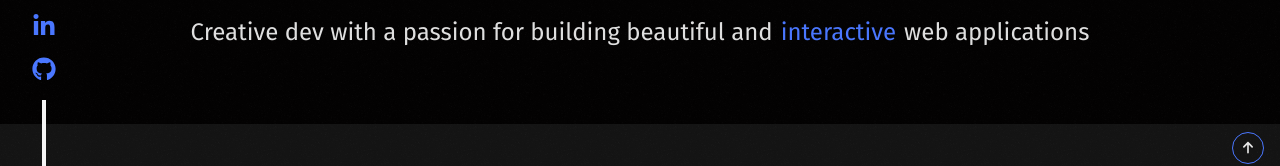
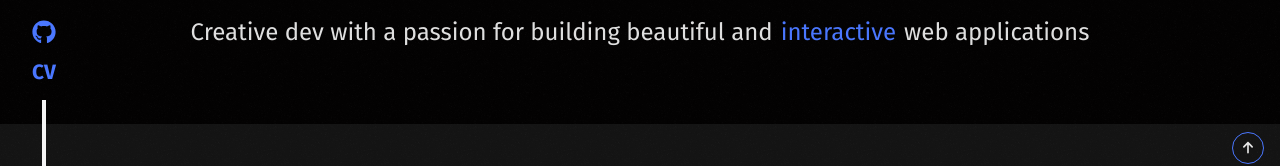
Before and after one commit to vitorsm19/Portfolio, a React (Vite) app: page / in a window 1280 px wide. Shown: the part 620-786 px from the top of the page. Built offline with nearby package versions, Linux system fonts and the light colour scheme.

Commit message:
Side links updated

```diff
--- a/src/App.jsx
+++ b/src/App.jsx
@@ -7,7 +7,7 @@ import Skills from "./components/Skills.jsx";
 import Projects from "./components/Projects.jsx";
 import Contact from "./components/Contact.jsx";
 import { FontAwesomeIcon } from "@fortawesome/react-fontawesome";
-import { faArrowUp } from "@fortawesome/free-solid-svg-icons";
+import { faArrowUp, faFileDownload } from "@fortawesome/free-solid-svg-icons";
 
 function App() {
   return (
@@ -41,7 +41,12 @@ function App() {
               <path d="M165.9 397.4c0 2-2.3 3.6-5.2 3.6-3.3.3-5.6-1.3-5.6-3.6 0-2 2.3-3.6 5.2-3.6 3-.3 5.6 1.3 5.6 3.6zm-31.1-4.5c-.7 2 1.3 4.3 4.3 4.9 2.6 1 5.6 0 6.2-2s-1.3-4.3-4.3-5.2c-2.6-.7-5.5.3-6.2 2.3zm44.2-1.7c-2.9.7-4.9 2.6-4.6 4.9.3 2 2.9 3.3 5.9 2.6 2.9-.7 4.9-2.6 4.6-4.6-.3-1.9-3-3.2-5.9-2.9zM244.8 8C106.1 8 0 113.3 0 252c0 110.9 69.8 205.8 169.5 239.2 12.8 2.3 17.3-5.6 17.3-12.1 0-6.2-.3-40.4-.3-61.4 0 0-70 15-84.7-29.8 0 0-11.4-29.1-27.8-36.6 0 0-22.9-15.7 1.6-15.4 0 0 24.9 2 38.6 25.8 21.9 38.6 58.6 27.5 72.9 20.9 2.3-16 8.8-27.1 16-33.7-55.9-6.2-112.3-14.3-112.3-110.5 0-27.5 7.6-41.3 23.6-58.9-2.6-6.5-11.1-33.3 2.6-67.9 20.9-6.5 69 27 69 27 20-5.6 41.5-8.5 62.8-8.5s42.8 2.9 62.8 8.5c0 0 48.1-33.6 69-27 13.7 34.7 5.2 61.4 2.6 67.9 16 17.7 25.8 31.5 25.8 58.9 0 96.5-58.9 104.2-114.8 110.5 9.2 7.9 17 22.9 17 46.4 0 33.7-.3 75.4-.3 83.6 0 6.5 4.6 14.4 17.3 12.1C428.2 457.8 496 362.9 496 252 496 113.3 383.5 8 244.8 8zM97.2 352.9c-1.3 1-1 3.3.7 5.2 1.6 1.6 3.9 2.3 5.2 1 1.3-1 1-3.3-.7-5.2-1.6-1.6-3.9-2.3-5.2-1zm-10.8-8.1c-.7 1.3.3 2.9 2.3 3.9 1.6 1 3.6.7 4.3-.7.7-1.3-.3-2.9-2.3-3.9-2-.6-3.6-.3-4.3.7zm32.4 35.6c-1.6 1.3-1 4.3 1.3 6.2 2.3 2.3 5.2 2.6 6.5 1 1.3-1.3.7-4.3-1.3-6.2-2.2-2.3-5.2-2.6-6.5-1zm-11.4-14.7c-1.6 1-1.6 3.6 0 5.9 1.6 2.3 4.3 3.3 5.6 2.3 1.6-1.3 1.6-3.9 0-6.2-1.4-2.3-4-3.3-5.6-2z"></path>
             </svg>
           </a>
-
+          <a
+            className="cv"
+            href="https://github.com/vitorsm19/frontend-portfolio/blob/master/src/assets/CV_%20VitorMesquita.pdf"
+            target="_blank">
+            <span>CV</span>
+          </a>
           <div></div>
         </div>
         <div className="content">
--- a/src/css/App.css
+++ b/src/css/App.css
@@ -57,6 +57,16 @@ main {
   width: 1.5rem;
   height: 1.5rem;
   fill: #4a77ff;
+}
+
+.social .cv {
+  display: flex;
+  flex-direction: column;
+  align-items: center;
+  justify-content: center;
+  color: #4a77ff;
+  font-weight: bold;
+  font-size: 1.3rem;
 }
 
 .email {
```
